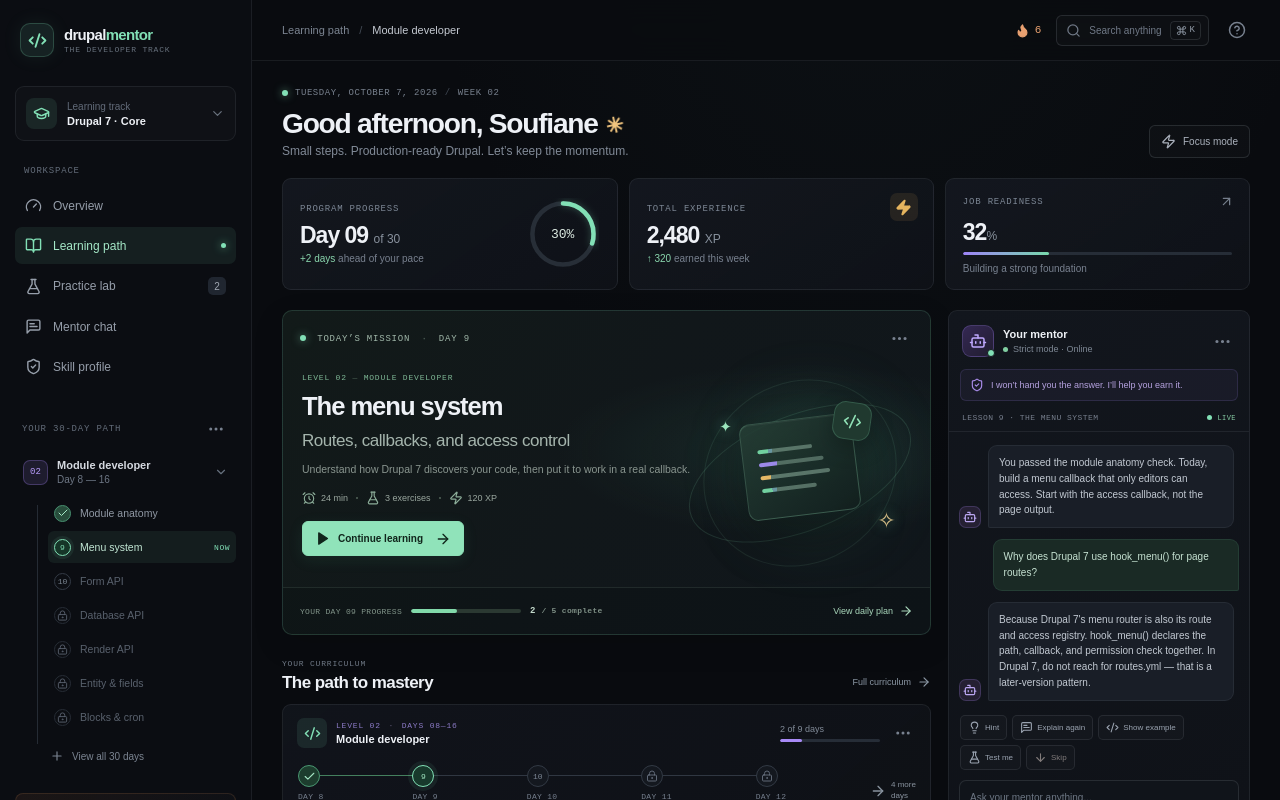
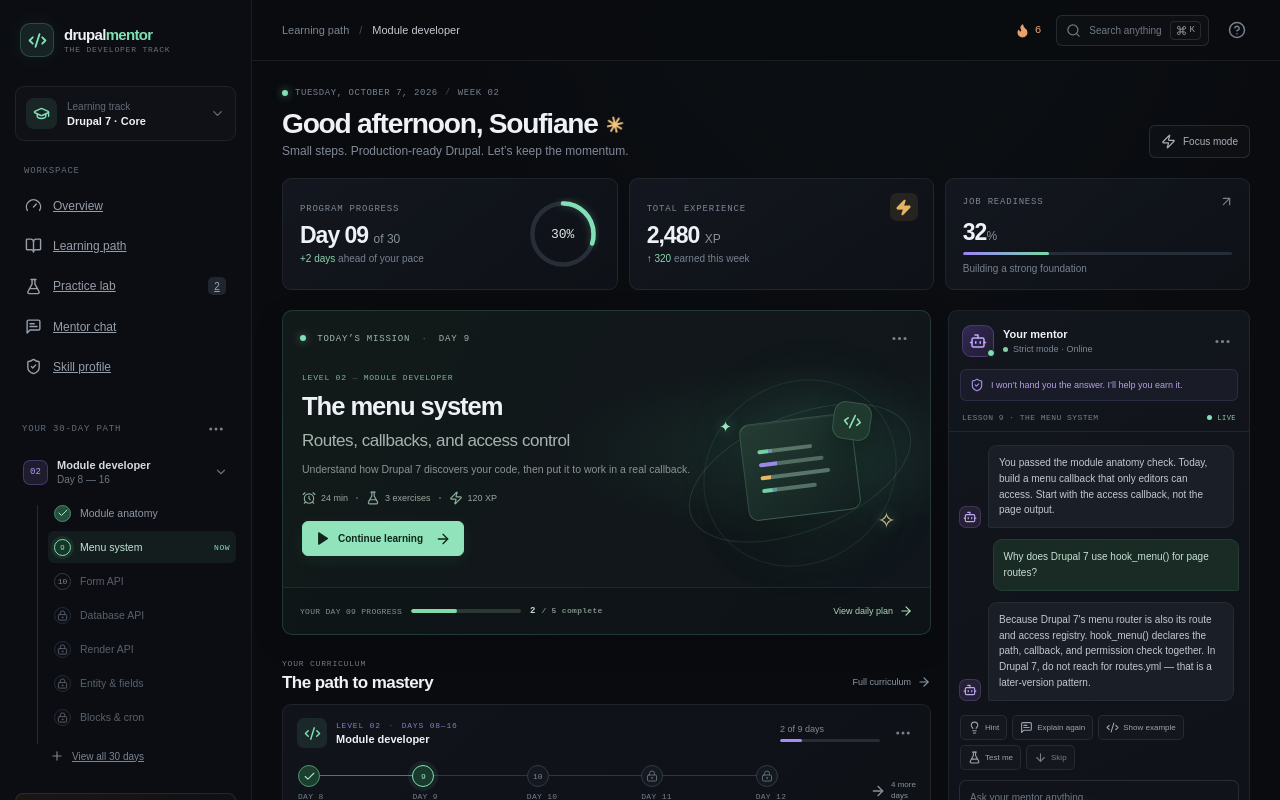
Before and after one commit to SoufianeOtmane/Drupal_learning_plateform, a Next.js app: page / in a window 1280 px wide. Shown: the top 800 px of the page. Built offline with nearby package versions, Linux system fonts and the light colour scheme.

Commit message:
feat: make workspace sidebar navigation functional

```diff
--- /dev/null
+++ b/components/app-sidebar.tsx
@@ -0,0 +1,157 @@
+"use client";
+
+import Link from "next/link";
+import { usePathname, useRouter } from "next/navigation";
+import {
+  ArrowUpRight,
+  BookOpen,
+  Check,
+  ChevronDown,
+  Code2,
+  Flame,
+  FlaskConical,
+  Gauge,
+  GraduationCap,
+  LockKeyhole,
+  MessageSquareText,
+  MoreHorizontal,
+  Plus,
+  ShieldCheck,
+  X,
+} from "lucide-react";
+
+export const learningDays = [
+  { day: 8, title: "Module anatomy", state: "done" },
+  { day: 9, title: "Menu system", state: "current" },
+  { day: 10, title: "Form API", state: "upcoming" },
+  { day: 11, title: "Database API", state: "locked" },
+  { day: 12, title: "Render API", state: "locked" },
+  { day: 13, title: "Entity & fields", state: "locked" },
+  { day: 14, title: "Blocks & cron", state: "locked" },
+] as const;
+
+const navigation = [
+  { href: "/overview", label: "Overview", icon: Gauge },
+  { href: "/learning", label: "Learning path", icon: BookOpen },
+  { href: "/practice", label: "Practice lab", icon: FlaskConical, badge: "2" },
+  { href: "/mentor", label: "Mentor chat", icon: MessageSquareText },
+  { href: "/skills", label: "Skill profile", icon: ShieldCheck },
+];
+
+type AppSidebarProps = {
+  mobileOpen: boolean;
+  onClose: () => void;
+  activeDay?: number;
+  onDaySelect?: (day: number) => void;
+};
+
+export default function AppSidebar({
+  mobileOpen,
+  onClose,
+  activeDay = 9,
+  onDaySelect,
+}: AppSidebarProps) {
+  const pathname = usePathname();
+  const router = useRouter();
+
+  return (
+    <>
+      {mobileOpen && (
+        <button
+          className="mobile-scrim"
+          aria-label="Close navigation"
+          onClick={onClose}
+        />
+      )}
+      <aside className={`sidebar ${mobileOpen ? "sidebar-open" : ""}`}>
+        <div className="brand">
+          <div className="brand-mark"><Code2 size={19} strokeWidth={2.4} /></div>
+          <div>
+            <div className="brand-name">drupal<span>mentor</span></div>
+            <div className="brand-caption">THE DEVELOPER TRACK</div>
+          </div>
+          <button className="icon-button mobile-close" onClick={onClose} aria-label="Close menu">
+            <X size={18} />
+          </button>
+        </div>
+
+        <div className="track-switcher">
+          <div className="track-icon"><GraduationCap size={17} /></div>
+          <div className="track-copy"><span>Learning track</span><strong>Drupal 7 · Core</strong></div>
+          <ChevronDown size={15} className="muted-icon" />
+        </div>
+
+        <nav className="primary-nav" aria-label="Main navigation">
+          <span className="nav-label">WORKSPACE</span>
+          {navigation.map(({ href, label, icon: Icon, badge }) => (
+            <Link
+              key={href}
+              href={href}
+              className={`nav-item ${pathname === href ? "nav-active" : ""}`}
+              aria-current={pathname === href ? "page" : undefined}
+              onClick={onClose}
+            >
+              <Icon size={17} />
+              {label}
+              {pathname === href && <span className="nav-dot" />}
+              {badge && <span className="nav-count">{badge}</span>}
+            </Link>
+          ))}
+        </nav>
+
+        <div className="path-heading">
+          <span className="nav-label">YOUR 30-DAY PATH</span>
+          <button className="text-icon" aria-label="Expand learning path" onClick={() => router.push("/learning")}>
+            <MoreHorizontal size={18} />
+          </button>
+        </div>
+        <div className="path-level">
+          <span className="level-number">02</span>
+          <div><strong>Module developer</strong><span>Day 8 — 16</span></div>
+          <ChevronDown size={14} />
+        </div>
+        <div className="day-list" aria-label="Learning path days">
+          {learningDays.map((lesson) => {
+            const locked = lesson.state === "locked" || lesson.state === "upcoming";
+            return (
+              <button
+                className={`day-item ${activeDay === lesson.day ? "day-active" : ""}`}
+                key={lesson.day}
+                onClick={() => {
+                  if (locked) return;
+                  onDaySelect?.(lesson.day);
+                  if (pathname !== "/learning") router.push("/learning");
+                  onClose();
+                }}
+                disabled={locked}
+                aria-current={activeDay === lesson.day ? "step" : undefined}
+              >
+                <span className={`day-marker ${lesson.state}`}>
+                  {lesson.state === "done" ? <Check size={12} /> : lesson.state === "locked" ? <LockKeyhole size={11} /> : lesson.day}
+                </span>
+                <span className="day-title">{lesson.title}</span>
+                {lesson.state === "current" && <span className="day-now">NOW</span>}
+              </button>
+            );
+          })}
+          <Link className="show-days" href="/learning" onClick={onClose}>
+            <Plus size={14} /> View all 30 days
+          </Link>
+        </div>
+
+        <div className="sidebar-bottom">
+          <div className="streak-card">
+            <div className="streak-icon"><Flame size={18} fill="currentColor" /></div>
+            <div><strong>6 day streak</strong><span>One more day to beat your best</span></div>
+            <ArrowUpRight size={15} />
+          </div>
+          <button className="profile-button">
+            <div className="avatar">S</div>
+            <div className="profile-name"><strong>Soufiane</strong><span>Apprentice · Level 2</span></div>
+            <MoreHorizontal size={17} />
+          </button>
+        </div>
+      </aside>
+    </>
+  );
+}
--- a/components/learning-dashboard.tsx
+++ b/components/learning-dashboard.tsx
@@ -1,6 +1,7 @@
 "use client";
 
 import { FormEvent, useEffect, useState } from "react";
+import AppSidebar, { learningDays } from "@/components/app-sidebar";
 import {
   AlarmClock,
   ArrowDown,
@@ -10,21 +11,18 @@
   Bot,
   Check,
   CheckCheck,
-  ChevronDown,
   CircleHelp,
   Code2,
   Command,
   Flame,
   FlaskConical,
   Gauge,
-  GraduationCap,
   Lightbulb,
   LockKeyhole,
   Menu,
   MessageSquareText,
   MoreHorizontal,
   Play,
-  Plus,
   Search,
   Send,
   ShieldCheck,
@@ -38,16 +36,6 @@
   role: "mentor" | "you";
   text: string;
 };
-
-const lessons = [
-  { day: 8, title: "Module anatomy", state: "done" },
-  { day: 9, title: "Menu system", state: "current" },
-  { day: 10, title: "Form API", state: "upcoming" },
-  { day: 11, title: "Database API", state: "locked" },
-  { day: 12, title: "Render API", state: "locked" },
-  { day: 13, title: "Entity & fields", state: "locked" },
-  { day: 14, title: "Blocks & cron", state: "locked" },
-];
 
 const hintCosts = [3, 6, 10] as const;
 
@@ -291,83 +279,12 @@
 
   return (
     <main className={`app-shell ${focusMode ? "focus-active" : ""}`}>
-      {mobileMenuOpen && (
-        <button
-          className="mobile-scrim"
-          aria-label="Close navigation"
-          onClick={() => setMobileMenuOpen(false)}
-        />
-      )}
-      <aside className={`sidebar ${mobileMenuOpen ? "sidebar-open" : ""}`}>
-        <div className="brand">
-          <div className="brand-mark"><Code2 size={19} strokeWidth={2.4} /></div>
-          <div>
-            <div className="brand-name">drupal<span>mentor</span></div>
-            <div className="brand-caption">THE DEVELOPER TRACK</div>
-          </div>
-          <button className="icon-button mobile-close" onClick={() => setMobileMenuOpen(false)} aria-label="Close menu">
-            <X size={18} />
-          </button>
-        </div>
-
-        <div className="track-switcher">
-          <div className="track-icon"><GraduationCap size={17} /></div>
-          <div className="track-copy"><span>Learning track</span><strong>Drupal 7 · Core</strong></div>
-          <ChevronDown size={15} className="muted-icon" />
-        </div>
-
-        <nav className="primary-nav" aria-label="Main navigation">
-          <span className="nav-label">WORKSPACE</span>
-          <button className="nav-item"><Gauge size={17} /> Overview</button>
-          <button className="nav-item nav-active"><BookOpen size={17} /> Learning path <span className="nav-dot" /></button>
-          <button className="nav-item"><FlaskConical size={17} /> Practice lab <span className="nav-count">2</span></button>
-          <button className="nav-item"><MessageSquareText size={17} /> Mentor chat</button>
-          <button className="nav-item"><ShieldCheck size={17} /> Skill profile</button>
-        </nav>
-
-        <div className="path-heading">
-          <span className="nav-label">YOUR 30-DAY PATH</span>
-          <button className="text-icon" aria-label="Expand learning path"><MoreHorizontal size={18} /></button>
-        </div>
-        <div className="path-level">
-          <span className="level-number">02</span>
-          <div><strong>Module developer</strong><span>Day 8 — 16</span></div>
-          <ChevronDown size={14} />
-        </div>
-        <div className="day-list" aria-label="Learning path days">
-          {lessons.map((lesson) => (
-            <button
-              className={`day-item ${activeDay === lesson.day ? "day-active" : ""}`}
-              key={lesson.day}
-              onClick={() => lesson.state !== "locked" && lesson.state !== "upcoming" && selectDay(lesson.day)}
-              disabled={lesson.state === "locked" || lesson.state === "upcoming"}
-              aria-current={activeDay === lesson.day ? "step" : undefined}
-            >
-              <span className={`day-marker ${lesson.state}`}>
-                {lesson.state === "done" ? <Check size={12} /> : lesson.state === "locked" ? <LockKeyhole size={11} /> : lesson.day}
-              </span>
-              <span className="day-title">{lesson.title}</span>
-              {lesson.state === "current" && <span className="day-now">NOW</span>}
-            </button>
-          ))}
-          <button className="show-days" onClick={() => setNotice("The remaining days unlock as you master each level.")}>
-            <Plus size={14} /> View all 30 days
-          </button>
-        </div>
-
-        <div className="sidebar-bottom">
-          <div className="streak-card">
-            <div className="streak-icon"><Flame size={18} fill="currentColor" /></div>
-            <div><strong>6 day streak</strong><span>One more day to beat your best</span></div>
-            <ArrowUpRight size={15} />
-          </div>
-          <button className="profile-button">
-            <div className="avatar">S</div>
-            <div className="profile-name"><strong>Soufiane</strong><span>Apprentice · Level 2</span></div>
-            <MoreHorizontal size={17} />
-          </button>
-        </div>
-      </aside>
+      <AppSidebar
+        mobileOpen={mobileMenuOpen}
+        onClose={() => setMobileMenuOpen(false)}
+        activeDay={activeDay}
+        onDaySelect={selectDay}
+      />
 
       <section className="main-column">
         <header className="topbar">
@@ -485,7 +402,7 @@
                     <button className="icon-button card-menu" aria-label="Curriculum options"><MoreHorizontal size={18} /></button>
                   </div>
                   <div className="curriculum-days">
-                    {lessons.slice(0, 5).map((lesson, index) => (
+                    {learningDays.slice(0, 5).map((lesson, index) => (
                       <button
                         key={lesson.day}
                         className={`curriculum-day ${lesson.state} ${activeDay === lesson.day ? "selected" : ""}`}
```
